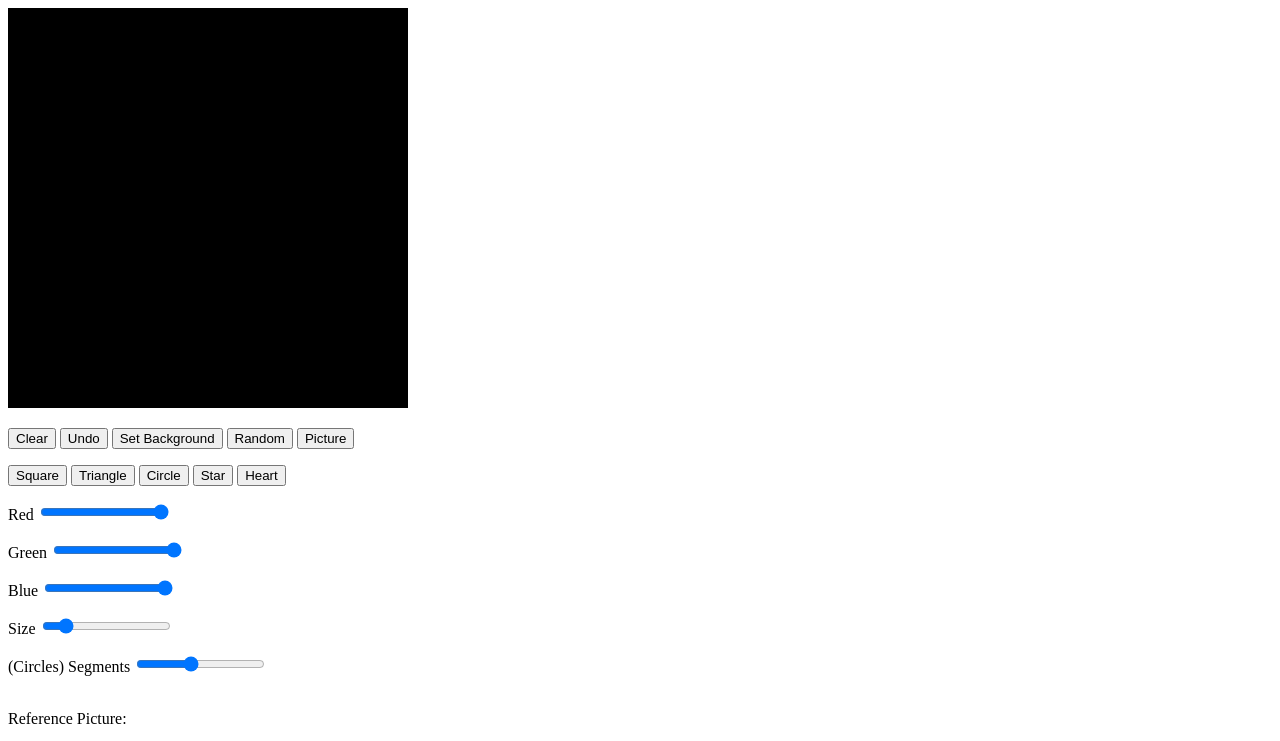
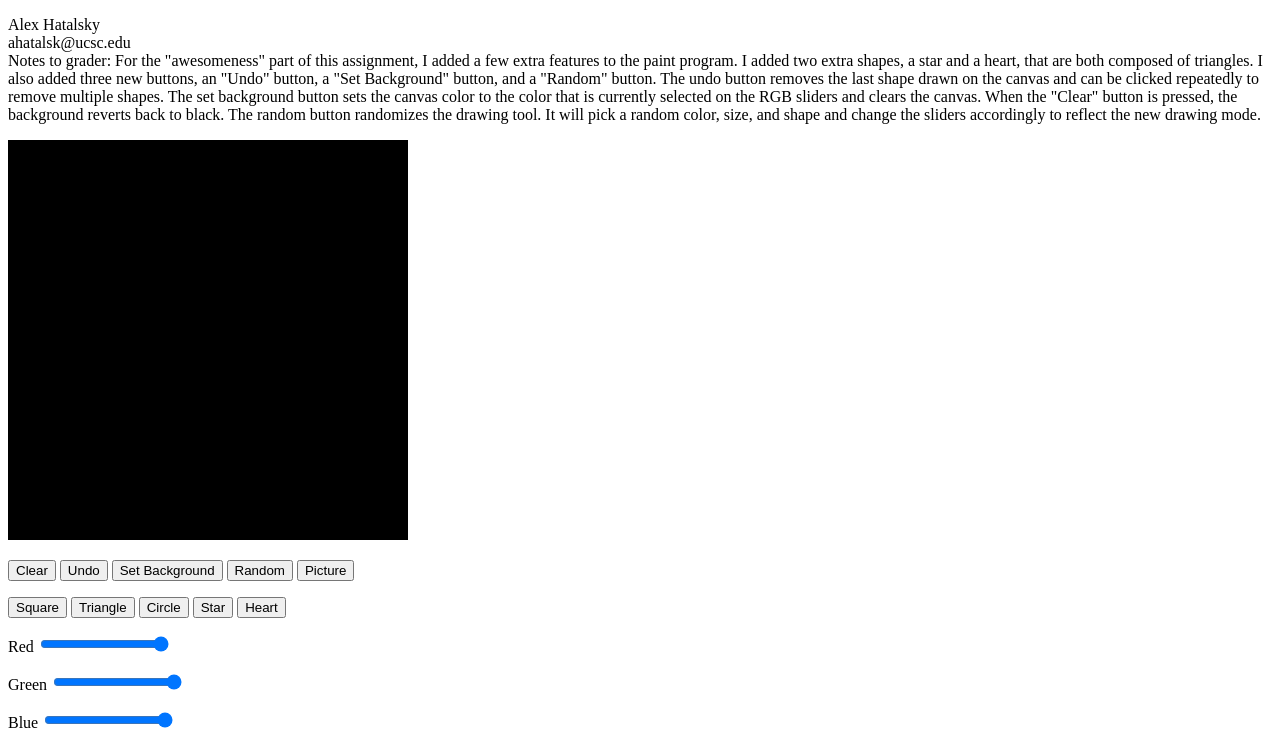
Before and after one commit to ahatalsk/160asgn0, a plain HTML site: page Asgn1/src/asgn1.html in a window 1280 px wide. Shown: the top 741 px of the page. Drawn offline with Linux system fonts and the light colour scheme.

Commit message:
adding grader notes to my webpage

```diff
--- a/Asgn1/src/asgn1.html
+++ b/Asgn1/src/asgn1.html
@@ -6,6 +6,20 @@
   </head>
 
   <body onload="main()">
+    <p>Alex Hatalsky
+    <br>
+    ahatalsk@ucsc.edu
+    <br>
+    Notes to grader:
+    For the "awesomeness" part of this assignment, I added a few extra features to the paint program.
+    I added two extra shapes, a star and a heart, that are both composed of triangles.
+    I also added three new buttons, an "Undo" button, a "Set Background" button, and a "Random" button.
+    The undo button removes the last shape drawn on the canvas and can be clicked repeatedly to remove multiple shapes.
+    The set background button sets the canvas color to the color that is currently selected on the RGB sliders and clears the canvas.
+    When the "Clear" button is pressed, the background reverts back to black.
+    The random button randomizes the drawing tool. It will pick a random color, size, and shape and change the sliders accordingly to reflect the new drawing mode.
+    </p>
+
     <canvas id="webgl" width="400" height="400">
     Please use a browser that supports "canvas"
     </canvas>
```
